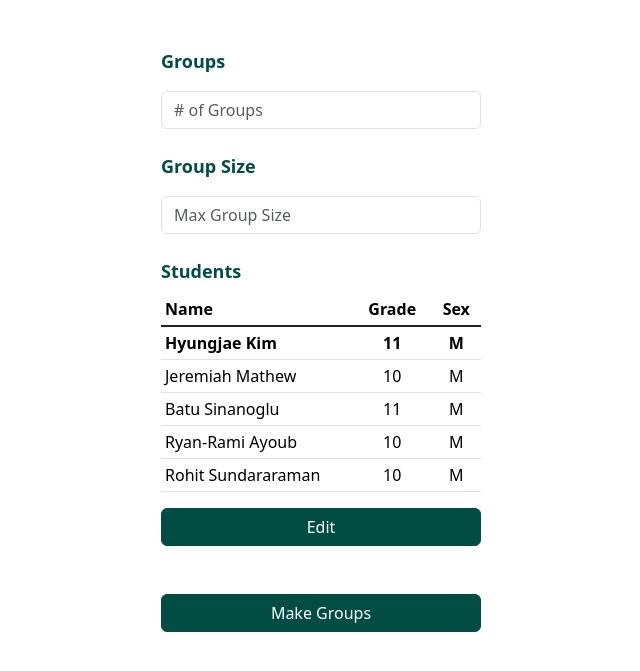
After one commit to hkim113005/TrApp, a Flask app: page /trips/1 in a window 1280 px wide. The commit adds this page. Shown: the top 671 px of the page, without its empty margins (319-959 px from the left). Run offline with Flask 2, Linux system fonts and the light colour scheme; some libraries are stand-ins or nearby versions.

Commit message:
Added Multiple Pages (Trips, Trip, etc).

```diff
--- a/app.py
+++ b/app.py
@@ -74,12 +74,27 @@ def trip_code_form():
 @app.route("/<trip_id>", methods=["GET", "POST"])
 def student_preference_form(trip_id):
     if request.method == "GET":
-        return render_template("student_preference_form.html")
+        return render_template("student_preference_form.html", trip_id=trip_id)
+    else:
+        return render_template("success.html", trip_id=trip_id)
 
 @app.route("/teacher-login", methods=["GET", "POST"])
 def teacher_login_form():
     if request.method == "GET":
         return render_template("teacher_login_form.html")
+    else:
+        return redirect("/trips")
+
+@app.route("/trips", methods=["GET", "POST"])
+def trips():
+    if request.method == "GET":
+        return render_template("trips.html")
+
+@app.route("/trips/<trip_id>", methods=["GET", "POST"])
+def trip(trip_id):
+    if request.method == "GET":
+        return render_template("trip.html")
+
 
 if __name__ == "__main__":
     app.run(host="0.0.0.0", port="3000")
--- a/static/start.css
+++ /dev/null
@@ -1,5 +0,0 @@
-.btn-primary {
-    width: 320px !important;
-    border-color: #014C43 !important;
-    background-color: #014C43 !important;
-}
--- /dev/null
+++ b/static/stylesheet.css
@@ -0,0 +1,62 @@
+.inputs input {
+    width: 40px !important;
+    height: 40px !important;
+}
+
+input[type=number]::-webkit-inner-spin-button,
+input[type=number]::-webkit-outer-spin-button {
+    -webkit-appearance: none;
+    -moz-appearance: none;
+    appearance: none;
+    margin: 0
+}
+
+.btn-primary {
+    width: 320px !important;
+    border-color: #014C43 !important;
+    background-color: #014C43 !important;
+}
+
+.form-label {
+    width: 320px !important;
+}
+
+.form-select {
+    width: 320px !important;
+}
+
+.form-control {
+    width: 320px !important;
+}
+
+.table {
+    width: 320px !important;
+}
+
+label {
+    color: #014C43;
+    font-weight: bold;
+    font-size: large;
+}
+
+thead {
+    color: #014C43;
+}
+
+.modal-dialog {
+    width: 360px !important;
+}
+
+.modal-header {
+    border-bottom: 0 none !important;
+}
+
+.selected {
+    background-color: #014c4350 !important;
+    border-color: #014c4350;
+}
+
+.completed {
+    color: #014C43 !important;
+    font-weight: bolder;
+}
--- a/templates/layout.html
+++ b/templates/layout.html
@@ -5,8 +5,8 @@
 	<meta name="viewport" content="width=device-width, initial-scale=1.0">
 	<meta name="format-detection" content="telephone=no">
 	<title>TrApp - {% block title %}{% endblock %}</title>
-	<link rel="preconnect" href="https://fonts.googleapis.com"><link rel="preconnect" href="https://fonts.gstatic.com" crossorigin><link href="https://fonts.googleapis.com/css2?family=Inter:wght@100;200;300;400;500;600;700;800;900&display=swap" rel="stylesheet">
 	{% block stylesheets %}{% endblock %}
+    <link rel="stylesheet" type="text/css" href="/static/stylesheet.css"/>
 	<style type="text/css">
 		.hidden {display:none;}
 	</style>
--- a/templates/student_preference_form.html
+++ b/templates/student_preference_form.html
@@ -5,12 +5,11 @@ Start
 {% endblock %}
 
 {% block stylesheets %}
-<link rel="stylesheet" type="text/css" href="/static/form.css" />
 <meta name="viewport" content="width=device-width, initial-scale=1.0">
 {% endblock %}
 
 {% block main %}
-<form action="/trip" method="POST">
+<form action="/{{trip_id}}}}" method="POST">
     <label class="d-grid form-label mt-5 mx-auto">Information</label>
 
     <select class="mt-3 mx-auto form-select" aria-label=".form-select-sm example">
--- a/templates/teacher_login_form.html
+++ b/templates/teacher_login_form.html
@@ -1,16 +1,15 @@
 {% extends "layout.html" %}
 
 {% block title %}
-Start
+Teacher Login
 {% endblock %}
 
 {% block stylesheets %}
-<link rel="stylesheet" type="text/css" href="/static/form.css" />
 <meta name="viewport" content="width=device-width, initial-scale=1.0">
 {% endblock %}
 
 {% block main %}
-<form action="/trip" method="POST">
+<form action="/teacher-login" method="POST">
     <label class="d-grid form-label mt-5 mx-auto">Login</label>
 
     <input type="text" class="mt-3 mx-auto form-control" id="email" placeholder="Email">
--- /dev/null
+++ b/templates/trip.html
@@ -0,0 +1,174 @@
+{% extends "layout.html" %}
+
+{% block title %}
+Success
+{% endblock %}
+
+{% block stylesheets %}
+<meta name="viewport" content="width=device-width, initial-scale=1.0">
+{% endblock %}
+
+{% block main %}
+<label class="d-grid form-label mt-5 mx-auto">Groups</label>
+<input type="number" class="mt-3 mx-auto form-control" placeholder="# of Groups">
+
+<label class="d-grid form-label mt-4 mx-auto">Group Size</label>
+<input type="number" class="mt-3 mx-auto form-control" placeholder="Max Group Size">
+
+<label class="d-grid form-label mt-4 mx-auto">Students</label>
+<table class="table table-sm table-hover mt-2 mx-auto">
+    <thead>
+        <tr>
+            <th style="width: 60%;">Name</th>
+            <th class="text-center">Grade</th>
+            <th class="text-center">Sex</th>
+        </tr>
+    </thead>
+    <tbody class="table-group-divider">
+        <tr class="completed">
+            <td>Hyungjae Kim</td>
+            <td class="text-center">11</td>
+            <td class="text-center">M</td>
+        </tr>
+        <tr>
+            <td>Jeremiah Mathew</td>
+            <td class="text-center">10</td>
+            <td class="text-center">M</td>
+        </tr>
+        <tr>
+            <td>Batu Sinanoglu</td>
+            <td class="text-center">11</td>
+            <td class="text-center">M</td>
+        </tr>
+        <tr>
+            <td>Ryan-Rami Ayoub</td>
+            <td class="text-center">10</td>
+            <td class="text-center">M</td>
+        </tr>
+        <tr>
+            <td>Rohit Sundararaman</td>
+            <td class="text-center">10</td>
+            <td class="text-center">M</td>
+        </tr>
+    </tbody>
+</table>
+<button class="mt-3 d-grid gap-2 col-6 mx-auto btn btn-primary" data-bs-toggle="modal"
+    data-bs-target="#exampleModal">Edit</button>
+<button type="button" class="d-grid gap-2 col-6 mt-5 mx-auto btn btn-primary">Make Groups</button>
+
+<div class="modal fade" id="exampleModal" tabindex="-1" aria-labelledby="exampleModalLabel" aria-hidden="true">
+    <div class="modal-dialog modal-dialog-centered">
+        <div class="modal-content">
+            <div class="modal-body">
+                <label class="d-grid form-label mx-auto">Add or Remove Students</label>
+                <input type="text" class="mt-3 mx-auto form-control" id="search" onkeyup="myFunction()"
+                    placeholder="Search for names...">
+                <table class="table table-sm table-hover mt-2 mx-auto" id="students_table">
+                    <thead>
+                        <tr>
+                            <th style="width: 60%;">Name</th>
+                            <th class="text-center">Grade</th>
+                            <th class="text-center">Sex</th>
+                        </tr>
+                    </thead>
+                    <tbody class="table-group-divider">
+                        <tr class="selected">
+                            <td>Hyungjae Kim</td>
+                            <td class="text-center">11</td>
+                            <td class="text-center">M</td>
+                        </tr>
+                        <tr class="selected">
+                            <td>Jeremiah Mathew</td>
+                            <td class="text-center">10</td>
+                            <td class="text-center">M</td>
+                        </tr>
+                        <tr class="selected">
+                            <td>Batu Sinanoglu</td>
+                            <td class="text-center">11</td>
+                            <td class="text-center">M</td>
+                        </tr>
+                        <tr class="selected">
+                            <td>Ryan-Rami Ayoub</td>
+                            <td class="text-center">10</td>
+                            <td class="text-center">M</td>
+                        </tr>
+                        <tr class="selected">
+                            <td>Rohit Sundararaman</td>
+                            <td class="text-center">10</td>
+                            <td class="text-center">M</td>
+                        </tr>
+                        <tr>
+                            <td>Jiyun Kim</td>
+                            <td class="text-center">11</td>
+                            <td class="text-center">F</td>
+                        </tr>
+                        <tr>
+                            <td>Kyna Rochlani</td>
+                            <td class="text-center">11</td>
+                            <td class="text-center">F</td>
+                        </tr>
+                        <tr>
+                            <td>Malek Zuhdi</td>
+                            <td class="text-center">10</td>
+                            <td class="text-center">M</td>
+                        </tr>
+                        <tr>
+                            <td>Jasir Zakaria</td>
+                            <td class="text-center">11</td>
+                            <td class="text-center">M</td>
+                        </tr>
+                        <tr>
+                            <td>Jehyeok Lee</td>
+                            <td class="text-center">10</td>
+                            <td class="text-center">M</td>
+                        </tr>
+                        <tr>
+                            <td>Lionel De Visscher</td>
+                            <td class="text-center">10</td>
+                            <td class="text-center">M</td>
+                        </tr>
+                        <tr>
+                            <td>Gordon Heming</td>
+                            <td class="text-center">11</td>
+                            <td class="text-center">M</td>
+                        </tr>
+                    </tbody>
+                </table>
+            </div>
+            <button class="mb-4 d-grid gap-2 col-6 mx-auto btn btn-primary" data-bs-dismiss="modal">Save</button>
+        </div>
+    </div>
+</div>
+
+<script>
+    function myFunction() {
+        // Declare variables
+        var input, filter, table, tr, td, i, txtValue;
+        input = document.getElementById("search");
+        filter = input.value.toUpperCase();
+        table = document.getElementById("students_table");
+        tr = table.getElementsByTagName("tr");
+
+        // Loop through all table rows, and hide those who don't match the search query
+        for (i = 0; i < tr.length; i++) {
+            td = tr[i].getElementsByTagName("td")[0];
+            if (td) {
+                txtValue = td.textContent || td.innerText;
+                if (txtValue.toUpperCase().indexOf(filter) > -1) {
+                    tr[i].style.display = "";
+                } else {
+                    tr[i].style.display = "none";
+                }
+            }
+        }
+    }
+
+    function openForm() {
+        document.getElementById("myForm").style.display = "block";
+    }
+
+    function closeForm() {
+        document.getElementById("myForm").style.display = "none";
+    }
+</script>
+{% endblock %}
--- a/templates/trip_code_form.html
+++ b/templates/trip_code_form.html
@@ -5,7 +5,6 @@ Start
 {% endblock %}
 
 {% block stylesheets %}
-<link rel="stylesheet" type="text/css" href="/static/form.css" />
 <meta name="viewport" content="width=device-width, initial-scale=1.0">
 {% endblock %}
 
@@ -43,11 +42,6 @@ Start
                                 if (i !== inputs.length - 1) inputs[i + 1].focus();
                                 event.preventDefault();
                             }
-                            else if (event.keyCode > 64 && event.keyCode < 91) {
-                                inputs[i].value = String.fromCharCode(event.keyCode);
-                                if (i !== inputs.length - 1) inputs[i + 1].focus();
-                                event.preventDefault();
-                            }
                         }
                     });
                 }
```
Also changed, not shown: static/form.css (deleted, +0 -33 lines), templates/start.html (+4 -4 lines), templates/success.html (added, +17 -0 lines), templates/trips.html (added, +64 -0 lines), static/layout.css (deleted), 3 other files.
